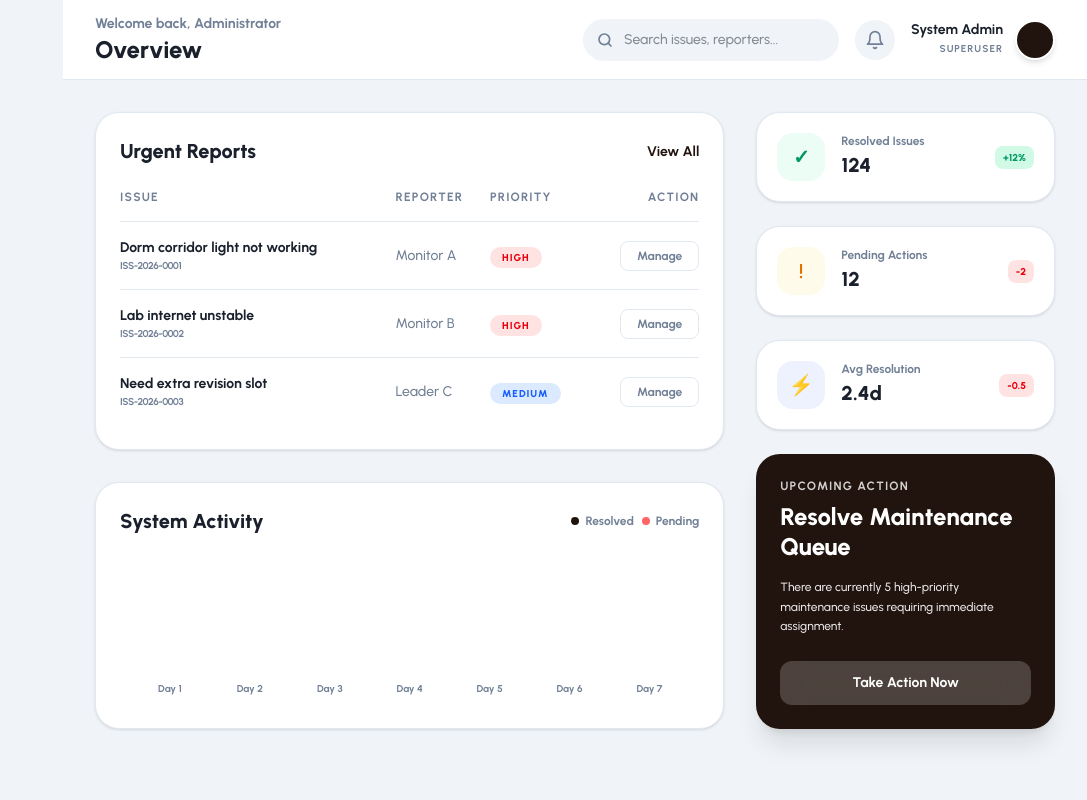
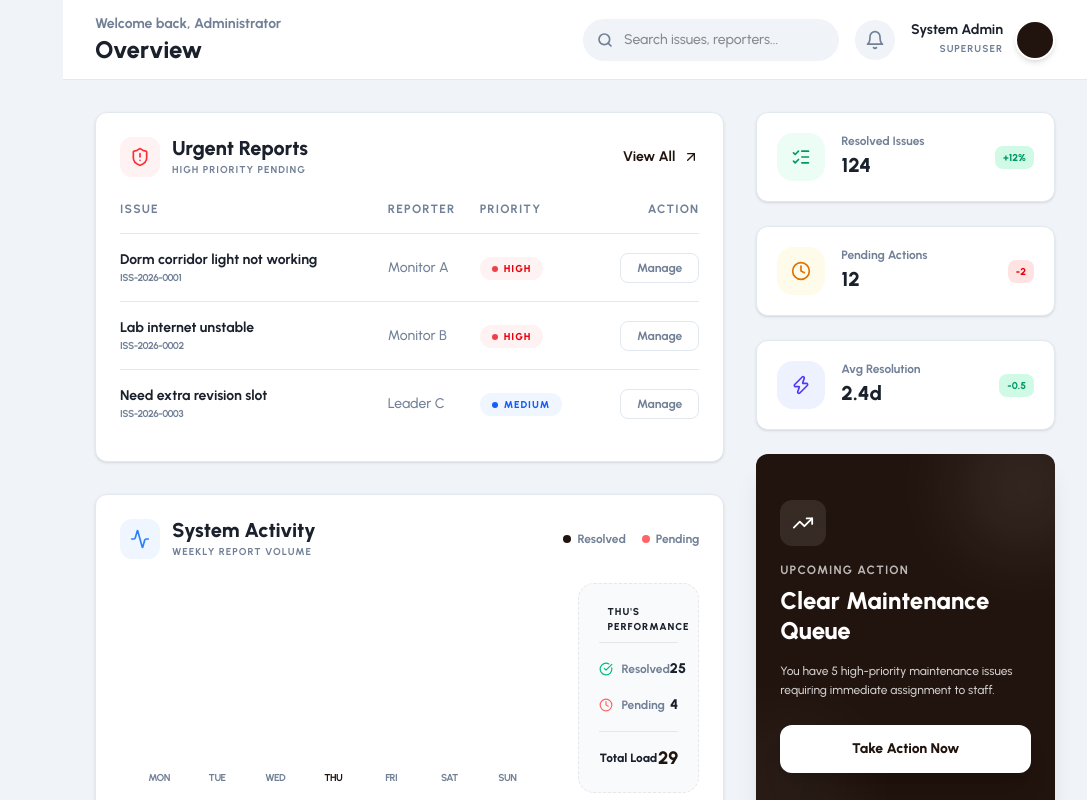
Before and after one commit to Ange884/NexaReport-System, a Next.js app: page /admin in a window 1280 px wide. Shown: the whole page, without its empty margins (193-1280 px from the left). Built offline with nearby package versions, Linux system fonts and the light colour scheme.

Commit message:
well modified the home dashboard

```diff
--- a/app/admin/page.tsx
+++ b/app/admin/page.tsx
@@ -2,6 +2,18 @@
 
 import { useEffect, useState } from "react";
 import Link from "next/link";
+import {
+  CheckCircle,
+  Clock,
+  AlertTriangle,
+  Activity,
+  TrendingUp,
+  ArrowUpRight,
+  Zap,
+  ListChecks,
+  ShieldAlert,
+  CalendarDays
+} from "lucide-react";
 
 const staticIssues = [
   { id: "1", trackingId: "ISS-2026-0001", title: "Dorm corridor light not working", category: "Maintenance", priority: "High", status: "In Progress", reporter: "Monitor A", date: "Apr 18" },
@@ -9,9 +21,20 @@ const staticIssues = [
   { id: "3", trackingId: "ISS-2026-0003", title: "Need extra revision slot", category: "Academic", priority: "Medium", status: "Resolved", reporter: "Leader C", date: "Apr 15" },
 ];
 
+const dailyActivity = [
+  { day: "Mon", resolved: 12, pending: 5, volume: 17 },
+  { day: "Tue", resolved: 18, pending: 8, volume: 26 },
+  { day: "Wed", resolved: 15, pending: 12, volume: 27 },
+  { day: "Thu", resolved: 25, pending: 4, volume: 29 },
+  { day: "Fri", resolved: 20, pending: 6, volume: 26 },
+  { day: "Sat", resolved: 10, pending: 2, volume: 12 },
+  { day: "Sun", resolved: 8, pending: 3, volume: 11 },
+];
+
 export default function AdminDashboardPage() {
   const [issues, setIssues] = useState<any[]>([]);
   const [selectedIssue, setSelectedIssue] = useState<any | null>(null);
+  const [activeDay, setActiveDay] = useState<number>(3); // Default to Thursday
   const [response, setResponse] = useState("");
   const [isUpdating, setIsUpdating] = useState(false);
 
@@ -49,16 +72,26 @@ export default function AdminDashboardPage() {
   };
 
   return (
-    <div className="relative">
+    <div className="relative animate-fade-in">
       <div className="grid grid-cols-1 gap-8 lg:grid-cols-3">
         {/* Left Column: Data Tables and Primary Stats */}
         <div className="lg:col-span-2 flex flex-col gap-8">
           {/* Urgent Reports Card */}
-          <section className="rounded-3xl border border-[var(--border)] bg-white p-6 shadow-sm transition hover:shadow-md">
+          <section className="rounded-xl border border-[var(--border)] bg-white p-6 shadow-sm transition hover:shadow-md">
             <div className="mb-6 flex items-center justify-between">
-              <h3 className="text-xl font-black text-[var(--foreground)]">Urgent Reports</h3>
+              <div className="flex items-center gap-3">
+                <div className="flex h-10 w-10 items-center justify-center rounded-xl bg-red-50 text-red-500">
+                  <ShieldAlert size={20} />
+                </div>
+                <div>
+                  <h3 className="text-xl font-black text-[var(--foreground)] leading-none">Urgent Reports</h3>
+                  <p className="mt-1 text-[10px] font-bold text-[var(--muted)] uppercase tracking-widest">High priority pending</p>
+                </div>
+              </div>
                 <Link href="/admin/manage-issues" className="transition-all">
-                  <button className="text-sm font-bold text-[var(--accent)] hover:scale-105 hover:cursor-pointer">View All</button>
+                  <button className="flex items-center gap-2 text-sm font-bold text-[var(--accent)] hover:scale-105 hover:cursor-pointer">
+                    View All <ArrowUpRight size={16} />
+                  </button>
                 </Link>
             </div>
             <div className="overflow-x-auto">
@@ -80,9 +113,10 @@ export default function AdminDashboardPage() {
                       </td>
                       <td className="py-4 text-sm text-[var(--muted)] font-medium">{issue.reporter}</td>
                       <td className="py-4">
-                        <span className={`rounded-full px-3 py-1 text-[10px] font-black uppercase tracking-widest ${
-                          issue.priority === 'High' ? 'bg-red-100 text-red-600' : 'bg-blue-100 text-blue-600'
+                        <span className={`inline-flex items-center gap-1.5 rounded-full px-3 py-1 text-[10px] font-black uppercase tracking-widest ${
+                          issue.priority === 'High' ? 'bg-red-50 text-red-600' : 'bg-blue-50 text-blue-600'
                         }`}>
+                          <span className={`h-1.5 w-1.5 rounded-full ${issue.priority === 'High' ? 'bg-red-600 animate-pulse' : 'bg-blue-600'}`}></span>
                           {issue.priority}
                         </span>
                       </td>
@@ -101,11 +135,19 @@ export default function AdminDashboardPage() {
             </div>
           </section>
 
-          {/* System Activity Chart Placeholder */}
-          <section className="flex flex-1 flex-col rounded-3xl border border-[var(--border)] bg-white p-6 shadow-sm">
+          {/* System Activity Chart */}
+          <section className="flex flex-1 flex-col rounded-xl border border-[var(--border)] bg-white p-6 shadow-sm">
             <div className="mb-6 flex items-center justify-between">
-              <h3 className="text-xl font-black text-[var(--foreground)]">System Activity</h3>
-              <div className="flex gap-2">
+              <div className="flex items-center gap-3">
+                <div className="flex h-10 w-10 items-center justify-center rounded-xl bg-blue-50 text-blue-500">
+                  <Activity size={20} />
+                </div>
+                <div>
+                  <h3 className="text-xl font-black text-[var(--foreground)] leading-none">System Activity</h3>
+                  <p className="mt-1 text-[10px] font-bold text-[var(--muted)] uppercase tracking-widest">Weekly Report Volume</p>
+                </div>
+              </div>
+              <div className="flex gap-4">
                 <span className="flex items-center gap-1.5 text-xs font-bold text-[var(--muted)]">
                   <span className="h-2 w-2 rounded-full bg-[var(--accent)]"></span> Resolved
                 </span>
@@ -114,35 +156,86 @@ export default function AdminDashboardPage() {
                 </span>
               </div>
             </div>
-            <div className="flex flex-1 items-end gap-3 px-4 pb-2">
-              {[40, 70, 45, 90, 65, 80, 55].map((h, i) => (
-                <div key={i} className="group relative flex-1">
+
+            <div className="grid grid-cols-1 md:grid-cols-4 gap-8 flex-1">
+              <div className="md:col-span-3 flex items-end gap-3 px-4 pb-2 h-48 md:h-full">
+                {dailyActivity.map((data, i) => (
                   <div
-                    className="w-full rounded-t-xl bg-[var(--accent-soft)] transition-all duration-500 group-hover:bg-[var(--accent)]"
-                    style={{ height: `${h}%` }}
-                  ></div>
-                  <p className="mt-3 text-center text-[10px] font-bold text-[var(--muted)]">Day {i+1}</p>
+                    key={i}
+                    onClick={() => setActiveDay(i)}
+                    className="group relative flex-1 cursor-pointer"
+                  >
+                    <div className="flex h-full flex-col justify-end gap-1">
+                      <div
+                        className={`w-full rounded-t-xl transition-all duration-300 relative ${activeDay === i ? 'bg-[var(--accent)] shadow-lg' : 'bg-gray-100 group-hover:bg-blue-50'}`}
+                        style={{ height: `${(data.volume / 30) * 100}%` }}
+                      >
+                        {/* Visual indicator for resolved portion */}
+                        <div
+                          className={`absolute bottom-0 w-full rounded-t-lg transition-all duration-300 ${activeDay === i ? 'bg-white/20' : 'bg-blue-200'}`}
+                          style={{ height: `${(data.resolved / data.volume) * 100}%` }}
+                        ></div>
+                      </div>
+                    </div>
+                    <p className={`mt-3 text-center text-[10px] font-bold uppercase tracking-tighter ${activeDay === i ? 'text-[var(--accent)] font-black' : 'text-[var(--muted)]'}`}>
+                      {data.day}
+                    </p>
+                  </div>
+                ))}
+              </div>
+
+              {/* Day Details Info Box */}
+              <div className="rounded-2xl bg-gray-50 p-5 flex flex-col justify-center border border-dashed border-gray-200">
+                <div className="mb-4 flex items-center gap-2 border-b border-gray-200 pb-2">
+                   <CalendarDays size={14} className="text-[var(--accent)]" />
+                   <p className="text-[10px] font-black uppercase tracking-widest text-[var(--foreground)]">{dailyActivity[activeDay].day}'s Performance</p>
                 </div>
-              ))}
+                <div className="space-y-4">
+                  <div className="flex items-center justify-between">
+                    <div className="flex items-center gap-2">
+                      <CheckCircle size={14} className="text-emerald-500" />
+                      <span className="text-xs font-bold text-[var(--muted)]">Resolved</span>
+                    </div>
+                    <span className="text-sm font-black text-[var(--foreground)]">{dailyActivity[activeDay].resolved}</span>
+                  </div>
+                  <div className="flex items-center justify-between">
+                    <div className="flex items-center gap-2">
+                      <Clock size={14} className="text-red-400" />
+                      <span className="text-xs font-bold text-[var(--muted)]">Pending</span>
+                    </div>
+                    <span className="text-sm font-black text-[var(--foreground)]">{dailyActivity[activeDay].pending}</span>
+                  </div>
+                  <div className="pt-3 border-t border-gray-200 flex items-center justify-between">
+                    <span className="text-xs font-black text-[var(--foreground)]">Total Load</span>
+                    <span className="text-lg font-black text-[var(--accent)]">{dailyActivity[activeDay].volume}</span>
+                  </div>
+                </div>
+              </div>
             </div>
           </section>
         </div>
 
         {/* Right Column: Statistics Widgets */}
         <div className="flex flex-col gap-6">
-          <StatWidget label="Resolved Issues" value="124" trend="+12%" icon="✓" color="emerald" />
-          <StatWidget label="Pending Actions" value="12" trend="-2" icon="!" color="amber" />
-          <StatWidget label="Avg Resolution" value="2.4d" trend="-0.5" icon="⚡" color="indigo" />
+          <StatWidget label="Resolved Issues" value="124" trend="+12%" icon={<ListChecks size={20} />} color="emerald" />
+          <StatWidget label="Pending Actions" value="12" trend="-2" icon={<Clock size={20} />} color="amber" />
+          <StatWidget label="Avg Resolution" value="2.4d" trend="-0.5" icon={<Zap size={20} />} color="indigo" />
 
           {/* Action Card */}
-          <div className="relative flex flex-1 flex-col justify-center overflow-hidden rounded-3xl bg-[var(--accent)] p-6 text-white shadow-xl">
+          <div className="relative flex flex-1 flex-col justify-center overflow-hidden rounded-xl bg-[var(--accent)] p-6 text-white shadow-xl">
+             <div className="absolute -right-8 -top-8 h-32 w-32 rounded-full bg-white/10 blur-2xl"></div>
+             <div className="absolute -left-8 -bottom-8 h-32 w-32 rounded-full bg-white/5 blur-2xl"></div>
+
             <div className="relative z-10">
-              <p className="text-xs font-bold uppercase tracking-widest opacity-80">Upcoming Action</p>
-              <h4 className="mt-2 text-2xl font-black leading-tight">Resolve Maintenance Queue</h4>
-              <p className="mt-4 text-xs font-medium opacity-90 leading-relaxed"> There are currently 5 high-priority maintenance issues requiring immediate assignment.</p>
+              <div className="mb-4 inline-flex rounded-xl bg-white/10 p-3 backdrop-blur-md">
+                <TrendingUp size={22} className="text-white" />
+              </div>
+              <p className="text-xs font-bold uppercase tracking-widest opacity-70">Upcoming Action</p>
+              <h4 className="mt-2 text-2xl font-black leading-tight">Clear Maintenance Queue</h4>
+              <p className="mt-4 text-xs font-medium opacity-80 leading-relaxed"> You have 5 high-priority maintenance issues requiring immediate assignment to staff.</p>
               <button
                 onClick={handleTakeAction}
-                className="mt-6 flex w-full items-center justify-center rounded-xl bg-white/20 py-3 text-sm font-bold backdrop-blur-md transition-all hover:bg-white/30"
+                className="mt-6 flex w-full items-center justify-center rounded-xl bg-white py-3.5 text-sm font-black text-[var(--accent)] transition-all hover:scale-[1.02] shadow-xl active:scale-95"
               >
                 Take Action Now
               </button>
@@ -153,7 +246,7 @@ export default function AdminDashboardPage() {
 
       {/* Response Modal */}
       {selectedIssue && (
-        <div className="fixed inset-0 z-50 flex items-center justify-center bg-black/40 backdrop-blur-sm animate-fade-in">
+        <div className="fixed inset-0 z-50 flex items-center justify-center bg-black/40 backdrop-blur-xs animate-fade-in p-4">
           <div className="w-full max-w-lg rounded-3xl bg-white p-8 shadow-2xl animate-scale-in">
             <div className="mb-6 flex items-center justify-between">
               <div>
@@ -212,7 +305,7 @@ export default function AdminDashboardPage() {
   );
 }
 
-function StatWidget({ label, value, trend, icon, color }: { label: string, value: string, trend: string, icon: string, color: string }) {
+function StatWidget({ label, value, trend, icon, color }: { label: string, value: string, trend: string, icon: React.ReactNode, color: string }) {
   const colorMap: Record<string, string> = {
     emerald: "bg-emerald-50 text-emerald-600",
     amber: "bg-amber-50 text-amber-600",
@@ -221,9 +314,9 @@ function StatWidget({ label, value, trend, icon, color }: { label: string, value
   };
 
   return (
-    <article className="flex items-center justify-between rounded-3xl border border-[var(--border)] bg-white p-5 shadow-sm transition-all duration-300 hover:-translate-y-1 hover:shadow-md">
+    <article className="flex items-center justify-between rounded-xl border border-[var(--border)] bg-white p-5 shadow-sm transition-all duration-300 hover:-translate-y-1 hover:shadow-md">
       <div className="flex gap-4">
-        <div className={`flex h-12 w-12 items-center justify-center rounded-2xl ${colorMap[color]} text-xl font-bold`}>
+        <div className={`flex h-12 w-12 items-center justify-center rounded-2xl ${colorMap[color]} font-bold`}>
           {icon}
         </div>
         <div>
@@ -231,7 +324,7 @@ function StatWidget({ label, value, trend, icon, color }: { label: string, value
           <p className="text-xl font-black text-[var(--foreground)] mt-0.5">{value}</p>
         </div>
       </div>
-      <div className={`rounded-lg px-2 py-1 text-[10px] font-black ${trend.startsWith('+') ? 'bg-emerald-100 text-emerald-600' : 'bg-red-100 text-red-600'}`}>
+      <div className={`rounded-lg px-2 py-1 text-[10px] font-black ${trend.startsWith('+') || trend.startsWith('-0') ? 'bg-emerald-100 text-emerald-600' : 'bg-red-100 text-red-600'}`}>
         {trend}
       </div>
     </article>
```
